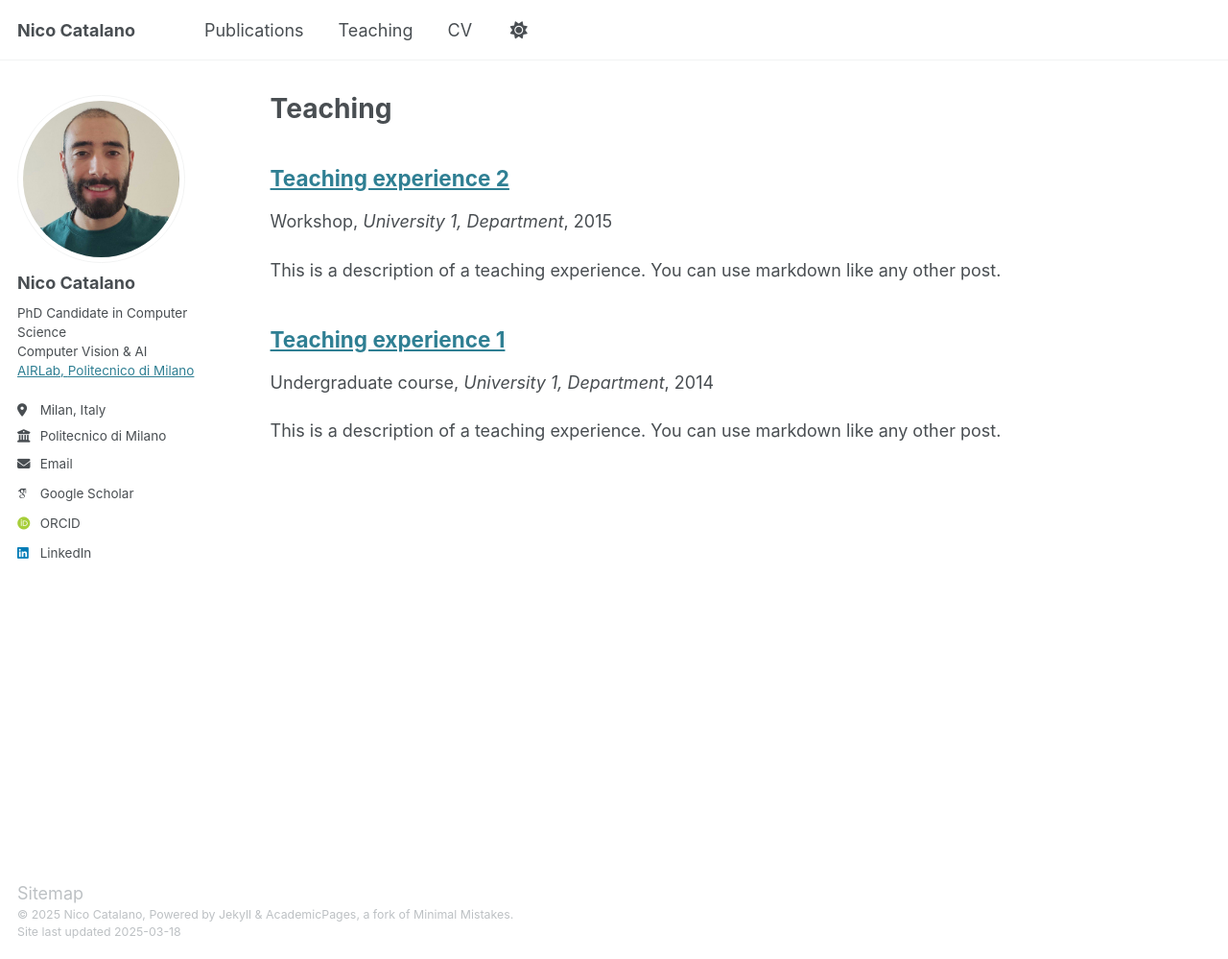
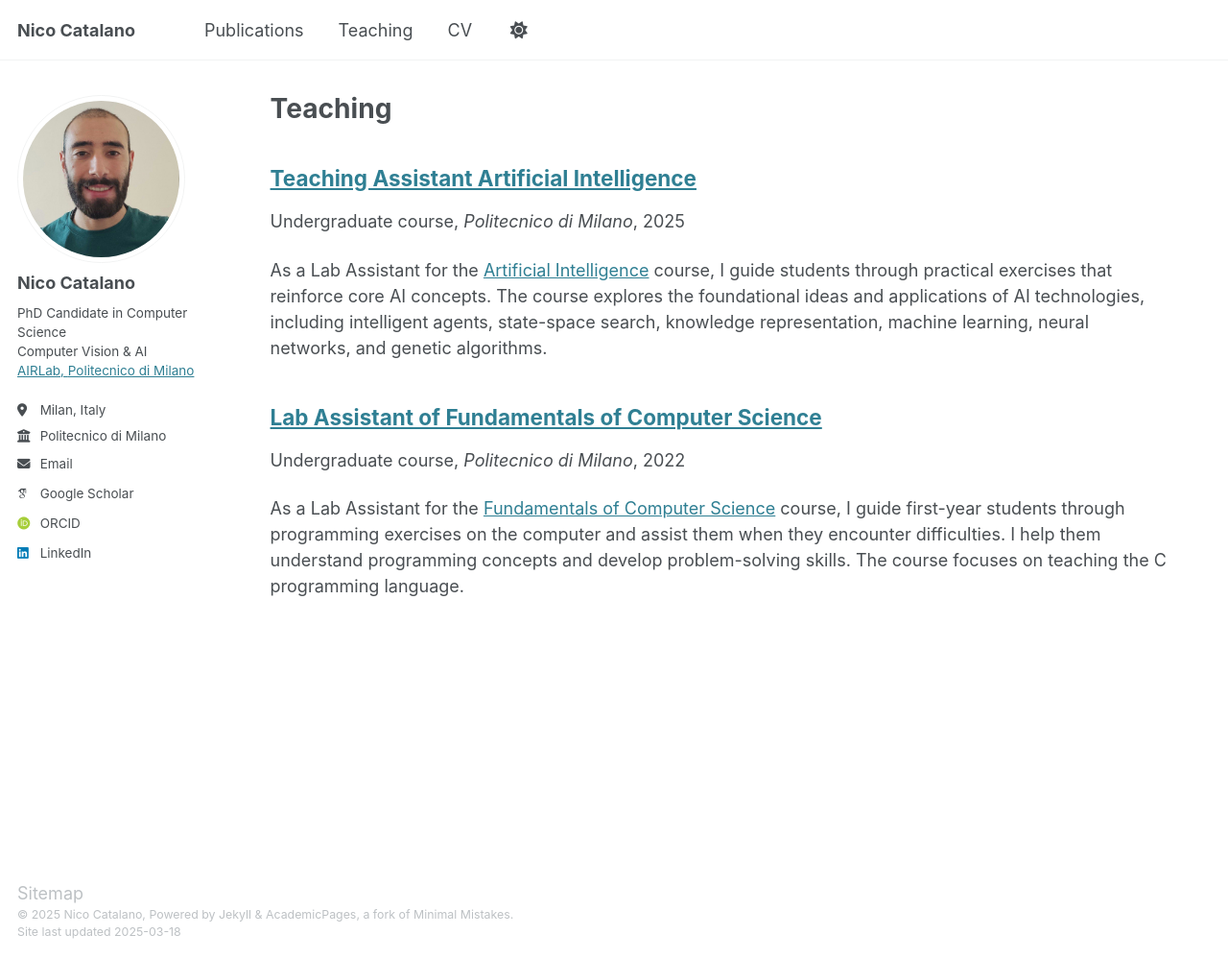
Before and after one commit to NicoCatalano/NicoCatalano.github.io, a Jekyll site: the page built from _pages/teaching.html, in a window 1280 px wide and 999 px high. Shown: the whole window at 96% size. Built offline with Jekyll 4.4.1, drawn with Linux system fonts in a browser that asks for light colours; some web fonts are replaced.

Commit message:
teaching updated

```diff
--- a/_includes/head/custom.html
+++ b/_includes/head/custom.html
@@ -3,12 +3,12 @@
 <!-- start custom head snippets -->
 
 <!-- favicon from https://commons.wikimedia.org/wiki/File:OOjs_UI_icon_academic-progressive.svg -->
-<link rel="apple-touch-icon" sizes="180x180" href="{{ base_path }}/images/apple-touch-icon-180x180.png"/>
+<!-- <link rel="apple-touch-icon" sizes="180x180" href="{{ base_path }}/images/apple-touch-icon-180x180.png"/>
 <link rel="icon" type="image/svg+xml" href="{{ base_path }}/images/favicon.svg"/>
 <link rel="icon" type="image/png" href="{{ base_path }}/images/favicon-32x32.png" sizes="32x32"/>
-<link rel="icon" type="image/png" href="{{ base_path }}/images/favicon-192x192.png" sizes="192x192"/>
+<link rel="icon" type="image/png" href="{{ base_path }}/images/favicon-192x192.png" sizes="192x192"/> -->
 <link rel="manifest" href="{{ base_path }}/images/manifest.json"/>
-<link rel="icon" href="/images/favicon.ico"/>
+<!-- <link rel="icon" href="/images/favicon.ico"/> -->
 <meta name="theme-color" content="#ffffff"/>
 <link rel="stylesheet" href="{{ base_path }}/assets/css/academicons.css"/>
 
--- a/_teaching/2014-spring-teaching-1.md
+++ /dev/null
@@ -1,20 +0,0 @@
----
-title: "Teaching experience 1"
-collection: teaching
-type: "Undergraduate course"
-permalink: /teaching/2014-spring-teaching-1
-venue: "University 1, Department"
-date: 2014-01-01
-location: "City, Country"
----
-
-This is a description of a teaching experience. You can use markdown like any other post.
-
-Heading 1
-======
-
-Heading 2
-======
-
-Heading 3
-======
--- a/_teaching/2015-spring-teaching-2.md
+++ /dev/null
@@ -1,20 +0,0 @@
----
-title: "Teaching experience 2"
-collection: teaching
-type: "Workshop"
-permalink: /teaching/2015-spring-teaching-1
-venue: "University 1, Department"
-date: 2015-01-01
-location: "City, Country"
----
-
-This is a description of a teaching experience. You can use markdown like any other post.
-
-Heading 1
-======
-
-Heading 2
-======
-
-Heading 3
-======
--- /dev/null
+++ b/_teaching/AI.md
@@ -0,0 +1,11 @@
+---
+title: "Teaching Assistant Artificial Intelligence"
+collection: teaching
+type: "Undergraduate course"
+permalink: /teaching/ai
+venue: "Politecnico di Milano"
+date: 2025-01-01
+location: "City, Country"
+---
+
+As a Lab Assistant for the [Artificial Intelligence](https://www11.ceda.polimi.it/schedaincarico/schedaincarico/controller/scheda_pubblica/SchedaPublic.do?&evn_default=evento&c_classe=810359&lang=EN&__pj0=0&__pj1=7106fc8da5f33a731881b8737f8f63f5) course, I guide students through practical exercises that reinforce core AI concepts. The course explores the foundational ideas and applications of AI technologies, including intelligent agents, state-space search, knowledge representation, machine learning, neural networks, and genetic algorithms.
--- /dev/null
+++ b/_teaching/finfo.md
@@ -0,0 +1,9 @@
+---
+title: "Lab Assistant of Fundamentals of Computer Science"
+collection: teaching
+type: "Undergraduate course"
+permalink: /teaching/finfo
+venue: "Politecnico di Milano"
+date: 2022-01-01 to Present
+---
+As a Lab Assistant for the [Fundamentals of Computer Science](https://www11.ceda.polimi.it/schedaincarico/schedaincarico/controller/scheda_pubblica/SchedaPublic.do?evn_default=evento&c_classe=640896&polij_device_category=DESKTOP&__pj0=0) course, I guide first-year students through programming exercises on the computer and assist them when they encounter difficulties. I help them understand programming concepts and develop problem-solving skills. The course focuses on teaching the C programming language.
```
Also changed, not shown: _pages/2markdown.md (renamed from _pages/markdown.md).
